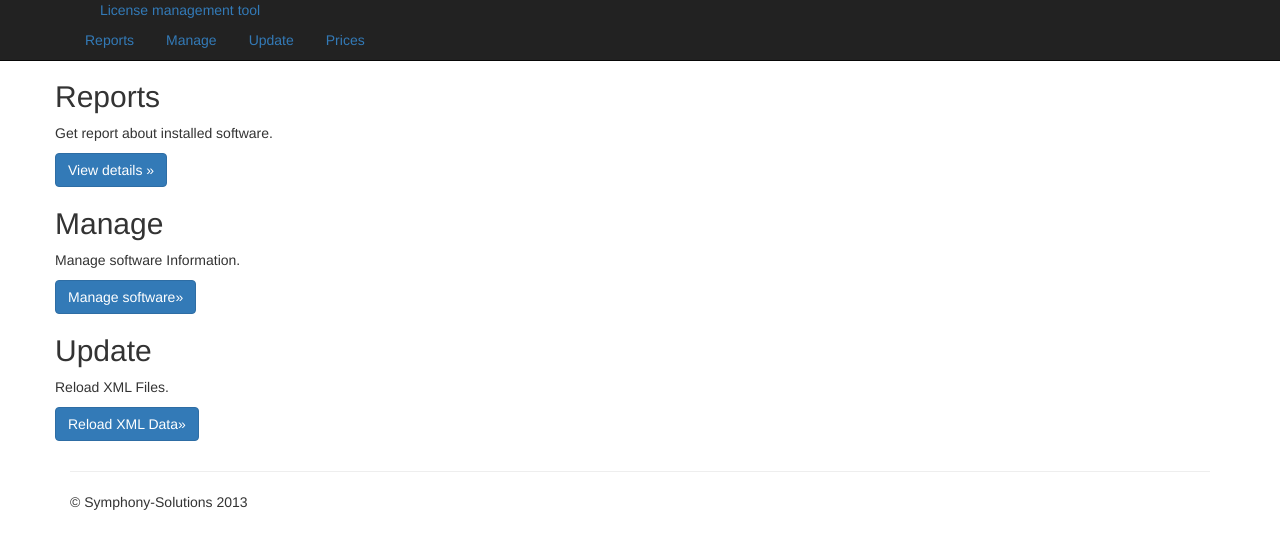
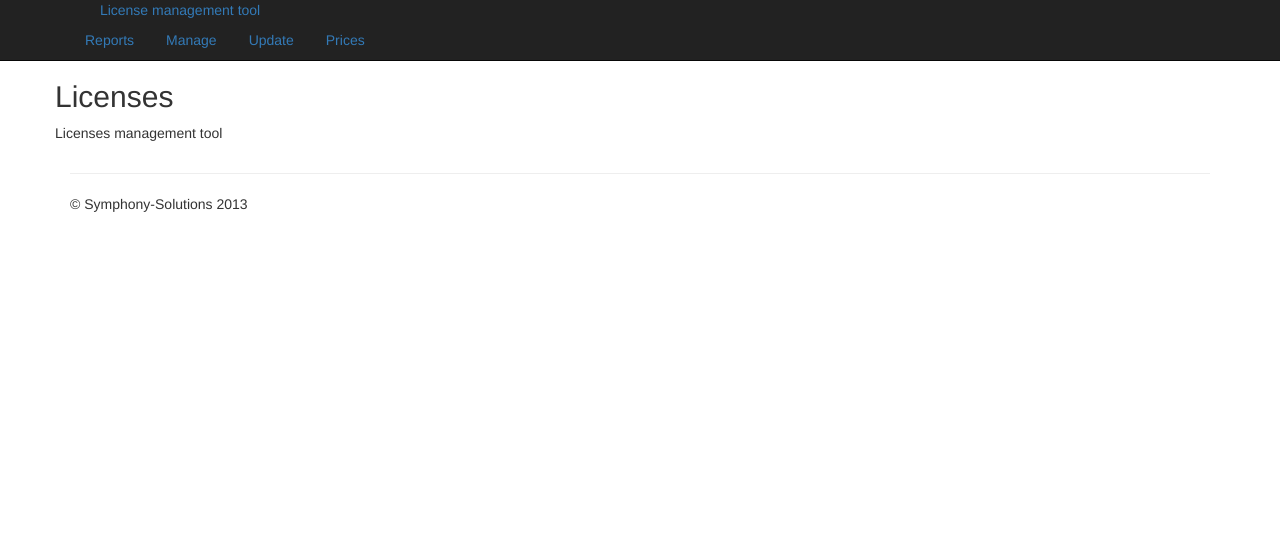
Before and after one commit to vitush/licenseparser, a Django app: template templates/index.html in a window 1280 px wide. Shown: the top 549 px of the page. Run offline with Django 3.2, Linux system fonts and the light colour scheme; the template is opened without the code that fills it, so the values that code supplies are empty; parts of the project's set-up code (start-up, migrations or seed data) failed here and were passed over; some libraries are stand-ins or nearby versions.

```diff
--- a/templates/index.html
+++ b/templates/index.html
@@ -3,22 +3,10 @@
 {% block page_content %}
 
 <div class="span4">
-<h2>Reports</h2>
-<p>Get report about installed software.</p>
-<p><a class="btn btn-primary" href="/search">View details &raquo;</a></p>
-</div>
-
-<div class="span4">
-<h2>Manage</h2>
-<p>Manage software Information.</p>
-<p><a class="btn btn-primary" href="/manage/">Manage software&raquo;</a></p>
-</div>
-
-<div class="span4">
-<h2>Update</h2>
-<p>Reload XML Files.</p>
-<p><a class="btn btn-primary" href="/reload/">Reload XML Data&raquo;</a></p>
+<h2>Licenses</h2>
+<p>Licenses management tool</p>
 </div>
 
 
+
 {% endblock %}
```
